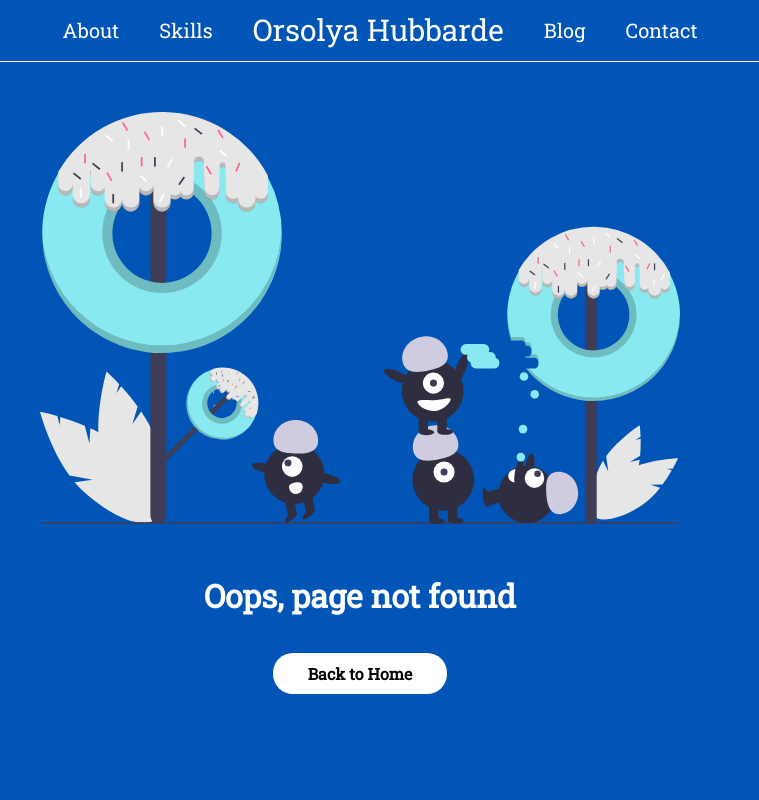
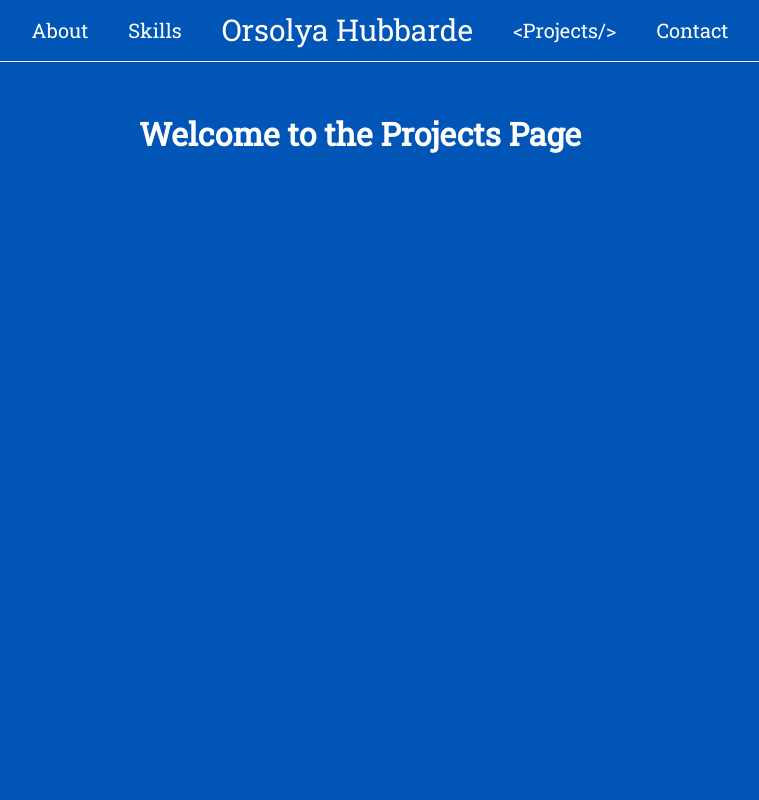
Before and after one commit to pokica1/Portfolio, a React (Create React App) app: page /Projects in a window 1280 px wide. Before the commit this address had no page. Shown: the top 800 px of the page, without its empty margins (280-1039 px from the left). Built offline with nearby package versions, Linux system fonts and the light colour scheme.

Commit message:
Blog changed to Projects

```diff
--- a/src/App.js
+++ b/src/App.js
@@ -4,7 +4,7 @@ import { Layout } from "./Layout/Layout";
 import HomePage from "./Pages/HomePage/HomePage";
 import AboutPage from "./Pages/AboutPage/AboutPage";
 import SkillsPage from "./Pages/SkillsPage/SkillsPage";
-import BlogPage from "./Pages/BlogPage/BlogPage";
+import ProjectsPage from "./Pages/ProjectsPage/ProjectsPage";
 import ContactPage from "./Pages/ContactPage/ContactPage";
 import NotFoundPage from "./Pages/NotFoundPage/NotFoundPage";
 import "./App.css";
@@ -19,7 +19,7 @@ class App extends Component {
 							<Route path="/" element={<HomePage />} exact />
 							<Route path="/about" element={<AboutPage />} />
 							<Route path="/skills" element={<SkillsPage />} />
-							<Route path="/Blog" element={<BlogPage />} />
+							<Route path="/Projects" element={<ProjectsPage />} />
 							<Route path="/contact" element={<ContactPage />} />
 							<Route path="*" element={<NotFoundPage />} />
 						</Routes>
--- a/src/NavBar/NavBar.js
+++ b/src/NavBar/NavBar.js
@@ -42,12 +42,12 @@ export default function NavBar() {
 					</li>
 					<li>
 						<NavLink
-							to="/Blog"
+							to="/Projects"
 							onClick={() => {
 								setIsNavBarExpanded(!isNavBarExpanded);
 							}}
 						>
-							Blog
+							Projects
 						</NavLink>
 					</li>
 					<li>
--- a/src/Pages/BlogPage/BlogPage.js
+++ b/src/Pages/ProjectsPage/ProjectsPage.js
@@ -1,10 +1,10 @@
 import React from "react";
 import { PageContent } from "../../PageContent/PageContent";
 
-const BlogPage = () => (
+const ProjectsPage = () => (
 	<PageContent>
-		<h1>Welcome to the Blog Page</h1>
+		<h1>Welcome to the Projects Page</h1>
 	</PageContent>
 );
 
-export default BlogPage;
+export default ProjectsPage;
```
